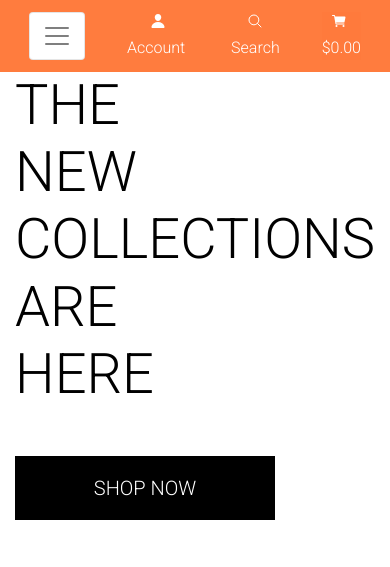
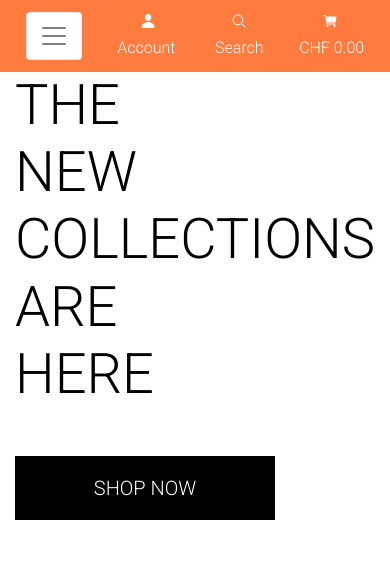
Before and after one commit to jdhernandezS1/CI_PP5_E_COM, a Django app: page / in a window 390 px wide. Shown: the top 567 px of the page. Run offline with Django 3.2, Linux system fonts and the light colour scheme; some libraries are stand-ins or nearby versions; some web fonts are replaced.

Commit message:
change $ to CHF and responsive details

```diff
--- a/templates/includes/nav_bar_base.html
+++ b/templates/includes/nav_bar_base.html
@@ -4,7 +4,7 @@
       <h2 class=" text-danger my-0 text-capitalize font-weight-bold font-dancing">Capricci </h2>
     </a>
   </div>
-  <div class="w-75 my-auto py-1 px-5">
+  <div class="w-75 my-auto py-1 px-3">
     <form method="GET" action="{% url 's_prods' %}" class="">
       <div class="input-group w-100 ">
         <input class="form-control bg-light text-dark border border-black font-weight-bold rounded-left" type="text"
@@ -58,16 +58,16 @@
       <li class="list-inline-item">
         <a class="{% if grand_total %}text-info font-weight-bold{% else %}text-black{% endif %} nav-link"
           href="{% url 'cart' %}">
-          <div class="text-center row px-5 ">
+          <div class="text-center row px-3 ">
             <div class="w-100">
               <ion-icon name="cart" class="text-danger"></ion-icon>
             </div>
-            <div>
+            <div class="w-100">
               <p class="my-0 text-dark ">
                 {% if grand_total %}
-                ${{ grand_total|floatformat:2 }}
+                CHF {{ grand_total|floatformat:2 }}
                 {% else %}
-                $0.00
+                CHF 0.00
                 {% endif %}
               </p>
             </div>
--- a/templates/includes/nav_bar_phone.html
+++ b/templates/includes/nav_bar_phone.html
@@ -56,9 +56,9 @@
             </div>
             <p class="my-0">
                 {% if grand_total %}
-                ${{ grand_total|floatformat:2 }}
+                CHF {{ grand_total|floatformat:2 }}
                 {% else %}
-                $0.00
+                CHF 0.00
                 {% endif %}
             </p>
         </div>
```
